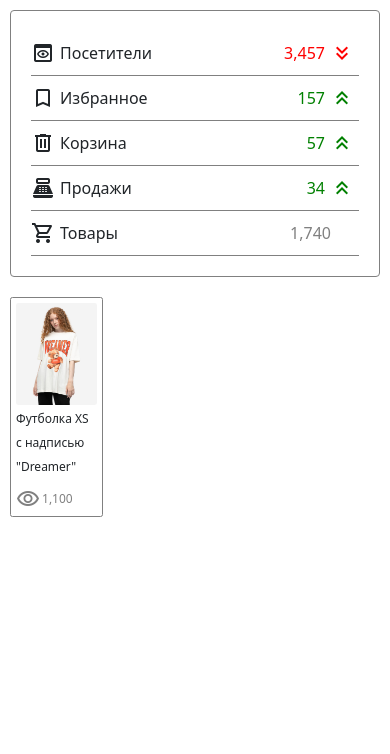
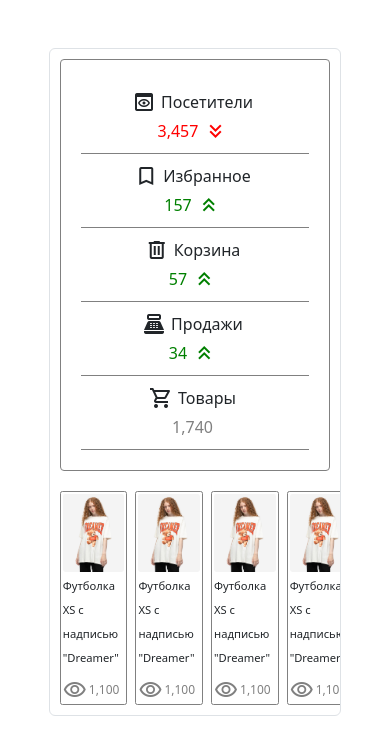
Before and after one commit to Vladyslav-Voronkov/smart-pro, a website: page dashboard.html in a window 390 px wide. Drawn offline with nearby package versions, Linux system fonts and the light colour scheme.

Commit message:
bugs fixed

```diff
--- a/app.js
+++ b/app.js
@@ -0,0 +1,5 @@
+// Функция форматирует строку, добавляя запятые между тысячами
+function formatNumber(num) {
+    return num.toLocaleString();
+}
+// console.log(formatNumber(51230));
--- a/app.ts
+++ b/app.ts
@@ -0,0 +1,7 @@
+// Функция форматирует строку, добавляя запятые между тысячами
+
+function formatNumber(num:number):string {
+  return num.toLocaleString();
+}
+
+// console.log(formatNumber(51230));
--- a/dashboard.html
+++ b/dashboard.html
@@ -19,7 +19,10 @@
     />
     <link rel="stylesheet" href="main.css" />
   </head>
-  <body>
+  <!-- При интеграции этого блока в сайт вместо body прописать div и копировать все классы в него <div class = "... rounded"> </div>
+  Изменить width, margin`ы и остальные элементы в соответствии с вашим сайтом.
+  -->
+  <body class="d-flex flex-column w-75 justify-content-center m-auto mt-5 align-items-stretch border m-4 rounded flex-lg-row">
     <!-- Блок со статистикой сайта и популярными товарами -->
 
     <!--span class = keyboard_double_arrow_up иконка со стрелкой вверх ( для показа повышенной статистики ) класс stats__up присваивает зеленый цвет тексту и иконке -->
@@ -106,7 +109,55 @@
     </div>
 
     <!-- Блок с популярными товарами -->
-    <div class="popular">
+    <div class="popular d-flex justify-content-between align-items-center">
+      <!-- Популярный товар -->
+      <div class="popular__product w-25">
+        <img class="w-100" src="img/girl.jpg" alt="girl" />
+
+        <span class="popular__name">Футболка XS с надписью "Dreamer"</span>
+
+        <div class="popular__info">
+          <span class="material-symbols-outlined"> visibility </span>
+          1,100
+        </div>
+      </div>
+
+      <!-- Популярный товар -->
+      <div class="popular__product w-25 mx-2">
+        <img class="w-100" src="img/girl.jpg" alt="girl" />
+
+        <span class="popular__name">Футболка XS с надписью "Dreamer"</span>
+
+        <div class="popular__info">
+          <span class="material-symbols-outlined"> visibility </span>
+          1,100
+        </div>
+      </div>
+
+      <!-- Популярный товар -->
+      <div class="popular__product w-25 ">
+        <img class="w-100" src="img/girl.jpg" alt="girl" />
+
+        <span class="popular__name">Футболка XS с надписью "Dreamer"</span>
+
+        <div class="popular__info">
+          <span class="material-symbols-outlined"> visibility </span>
+          1,100
+        </div>
+      </div>
+
+      <!-- Популярный товар -->
+      <div class="popular__product w-25 mx-2">
+        <img class="w-100" src="img/girl.jpg" alt="girl" />
+
+        <span class="popular__name">Футболка XS с надписью "Dreamer"</span>
+
+        <div class="popular__info">
+          <span class="material-symbols-outlined"> visibility </span>
+          1,100
+        </div>
+      </div>
+
       <!-- Популярный товар -->
       <div class="popular__product w-25">
         <img class="w-100" src="img/girl.jpg" alt="girl" />
@@ -121,6 +172,7 @@
     </div>
 
     <!-- Подключение скриптов -->
+    <script src="app.js"></script>
     <script
       src="https://cdn.jsdelivr.net/npm/@popperjs/core@2.11.6/dist/umd/popper.min.js"
       integrity="sha384-oBqDVmMz9ATKxIep9tiCxS/Z9fNfEXiDAYTujMAeBAsjFuCZSmKbSSUnQlmh/jp3"
--- a/main.scss
+++ b/main.scss
@@ -6,14 +6,12 @@
   border: 1px solid gray;
   padding: 20px;
   border-radius: 0.25rem;
-
 }
 
 .stats__info {
   display: flex;
   justify-content: space-between;
   align-items: center;
-
 }
 
 .stats__up {
@@ -43,39 +41,73 @@
   }
 }
 
-.popular{
+.popular {
   padding: 10px;
+  overflow-x: auto;
 }
 
 .popular__product {
   border: 1px gray solid;
   padding: 5px;
   border-radius: 0.15rem;
-  img{
+
+  img {
     border-radius: 0.15rem;
     transition: all 0.3s ease-in-out;
     cursor: pointer;
   }
 
-  img:hover{
-    transform: scale(1.5);
+  img:hover {
+    transform: scale(1.2);
     transition: all 0.3s ease-in-out;
   }
 }
 
 .popular__name {
-  font-size: 12px;
+  font-size: 1em;
   margin-top: 5px;
   font-weight: 500;
 }
 
-.popular__info{
+.popular__info {
   display: flex;
   align-items: center;
   font-size: 12px !important;
   margin-top: 10px;
   color: gray;
-  span{
+  span {
     margin-right: 2px;
   }
 }
+
+@media screen and (max-width: 400px){
+  .stats__item{
+    flex-direction: column;
+    justify-content: center;
+    align-items: center;
+  }
+
+  .stats__none{
+    margin: 0;
+    margin-top: 5px;
+  }
+
+  .stats__down{
+    margin-top: 5px;
+  }
+
+  .stats__up{
+    margin-top: 5px;
+  }
+
+  .popular__product {
+    padding: 2px;
+    flex-shrink: 0;
+  }
+}
+
+@media screen and (max-width: 830px){
+  .popular__name{
+    font-size: 0.7em;
+  }
+}
```
Also changed, not shown: main.css.
